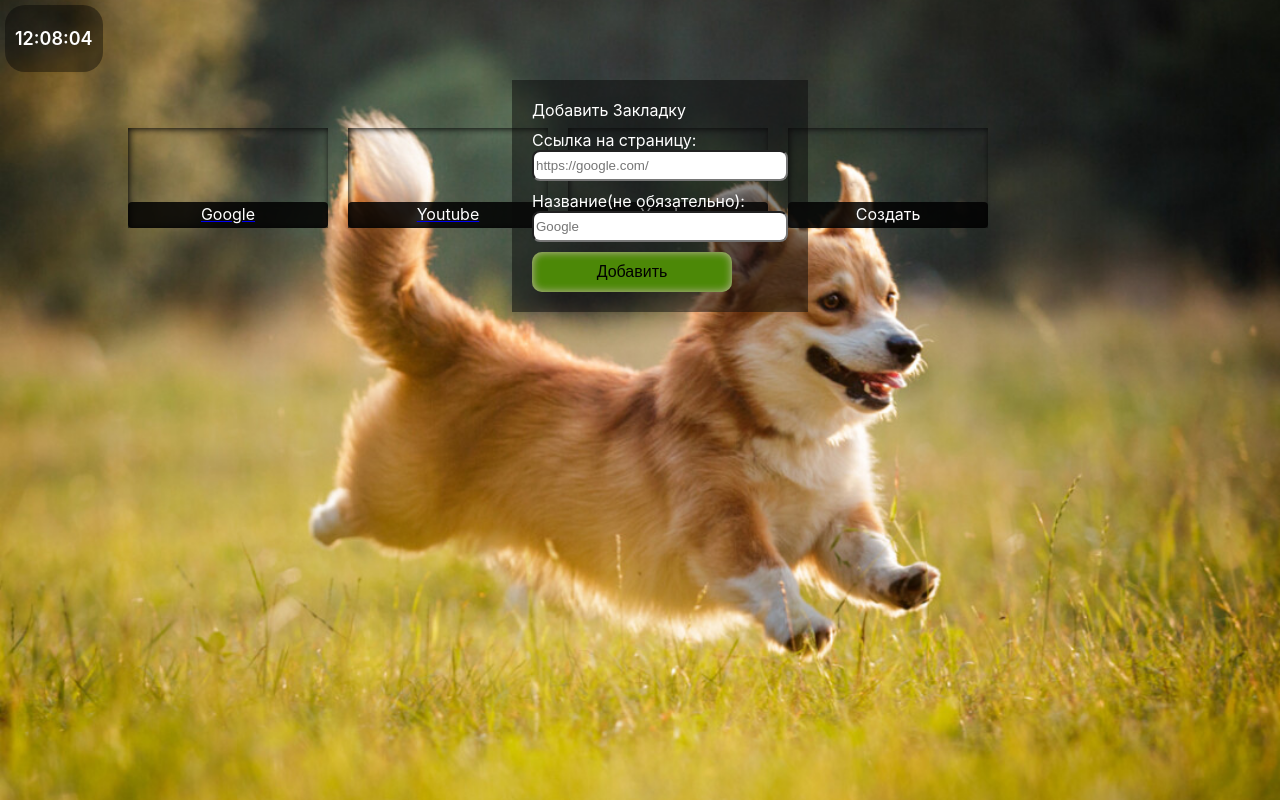
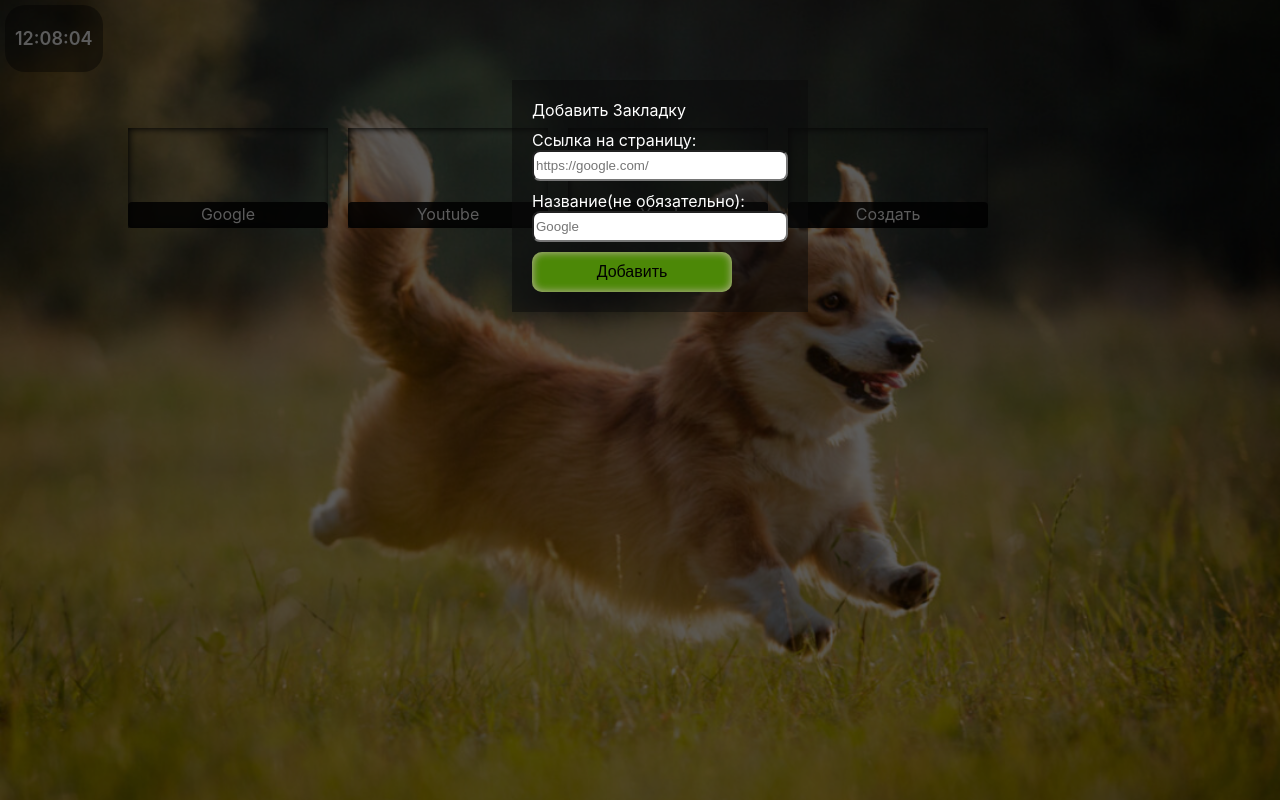
Before and after one commit to Roman354/firstReactProject, a React (Create React App) app: page / in a window 1280 px wide. Both pictures are taken after a click on the element "Создать". Built offline with nearby package versions, Linux system fonts and the light colour scheme.

Commit message:
added add functional

```diff
--- a/src/App.css
+++ b/src/App.css
@@ -5,7 +5,8 @@
   background: url("/img/background.jpeg") no-repeat center center;
   background-size: cover;
 }
-.Page-bookmark{
+
+.Inscription-bookmark{
   width: 200px;
   height: 100px;
   /* background: #b7b6b6; */
@@ -15,6 +16,15 @@
   justify-content: center;
   align-items: flex-end;
 
+}
+.Link-bookmark{
+  text-decoration: none;
+}
+.Create-block{
+  cursor: pointer;
+}
+a.Link-bookmark:hover, .Create-block:hover{
+  transform: scale(1.1);
 }
 .Bookmarks-Name{
   width: 100%;
@@ -59,6 +69,16 @@
   color: #fff;
   height: auto;
   width: 20%;
+  z-index: 2;
+}
+.ModalBackground{
+    top: 0;
+    left: 0;
+    position: absolute;
+    height: 100%;
+    width: 100%;
+    background: #000000a3;
+    z-index: 1;
 }
 .disable{
   display: none;
@@ -81,7 +101,7 @@
   font-size: 18px;
   background: #67b709;
   cursor: pointer;
-  z-index: 2;
+  z-index: 3;
 }
 .InputModal{
   width: auto;
--- a/src/App.js
+++ b/src/App.js
@@ -14,12 +14,9 @@ const bookmarkArr = [
 function App() {
     const[modalWindowFlag, setModalWindowFlag] = useState(false);
 
-
-
-
     function handlerClick(){
-        setModalWindowFlag(true)
-        console.log(modalWindowFlag)
+        setModalWindowFlag(true);
+        // console.log(modalWindowFlag)
     }
 
     return (
@@ -37,7 +34,9 @@ function App() {
                     <Bookmark name="Youtube" href="https://www.youtube.com/" />
                     <Bookmark name="Yandex" href="https://ya.ru/" /> */}
                     {/* {listBookmark} */}
-                    <Bookmarks />
+                    <Bookmarks
+                        bookmarks={bookmarkArr}
+                    />
                     <CreateBlock
                         cb={handlerClick}
                     />
@@ -48,52 +47,95 @@ function App() {
         </div>
   );
 }
-function Bookmarks(){
-    const listBookmark = bookmarkArr.map(bookmark =>
-        <a key={bookmark.key} target="_blank" rel="noreferrer" href={bookmark.href}>
-            <div className="Page-bookmark">
+function Bookmarks({bookmarks}){
+
+    function getListBookmark () {
+        return bookmarks.map(bookmark =>
+            <a className="Link-bookmark" key={bookmark.key} target="_blank" rel="noreferrer" href={bookmark.href}>
+                <div className="Inscription-bookmark">
                     <span className='Bookmarks-Name'>{bookmark.name}</span>
                 </div>
             </a>
         );
+    }
+    // const[list, setList] = useState(getListBookmark);
 
+    // useEffect(()=>{
+    //     setList(
+    //         getListBookmark
+    //     )
+    // }, [bookmarks])
+    const list = getListBookmark();
     return(
        <>
-        {listBookmark}
+        {list}
        </>
     )
 }
 
 function CreateBlock(props){
+
     return(
         <div
             onClick={props.cb}
-            className="Page-bookmark">
+            className="Inscription-bookmark Create-block">
                 <span className='Bookmarks-Name'>Создать</span>
         </div>
     )
 }
 
 function ModalWindow(props){
+    const [link, setLink] = useState("");
+    const [nameLink, setNameLink] = useState("");
 
     function handlerClick(){
-        props.cb();
+        let key = bookmarkArr.length + 1;
+        bookmarkArr.push({key:key, name: nameLink, href: link})
+        setLink("");
+        setNameLink("");
+    }
+
+    function getInputValueLink(e){
+        setLink(e.target.value)
+        console.log("link", link)
+
+
+    }
+    function getInputValueNameLink(e){
+        setNameLink(e.target.value);
+        console.log("nameLink", nameLink);
     }
 
     return(
-        <div className={ props.flag ? "ModalContainer" : "ModalContainer disable"}>
+        <div onClick={props.cb}
+            className={props.flag ? "ModalBackground" : "ModalBackground disable"}>
+            <div className="ModalContainer"
+                onClick={(e) => {
+                    e.stopPropagation();
+                }}
+            >
                     <span>Добавить Закладку</span>
                 <div className='ModalFlex'>
                     <span>Ссылка на страницу:</span>
-                <input className='InputModal' type="text" placeholder="https://google.com/"></input>
+                    <input onChange={getInputValueLink}
+                    className='InputModal'
+                    type="text"
+                    placeholder="https://google.com/"></input>
                 </div>
                 <div className='ModalFlex'>
                     <span>
                         Название(не обязательно):
                     </span>
-                <input className='InputModal' type="text" placeholder="Google"></input>
+                    <input
+                        onChange={getInputValueNameLink}
+                    className='InputModal' type="text" placeholder="Google"></input>
                 </div>
-                <button onClick={handlerClick} className='ButtonModal'>Добавить</button>
+                    <button onClick={() => {
+                        handlerClick();
+                        props.cb();
+                    }
+                    } className='ButtonModal'>Добавить</button>
+            </div>
         </div>
     )
 }
```
Lines whose indentation alone changed are shown as unchanged.
